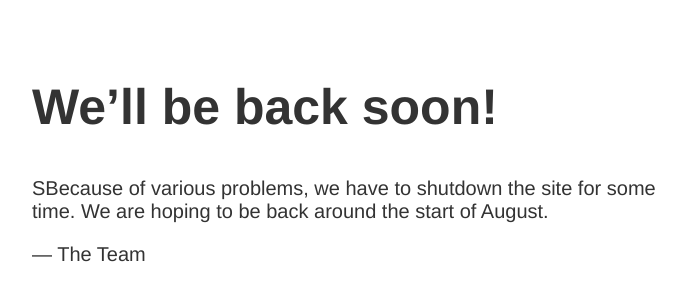
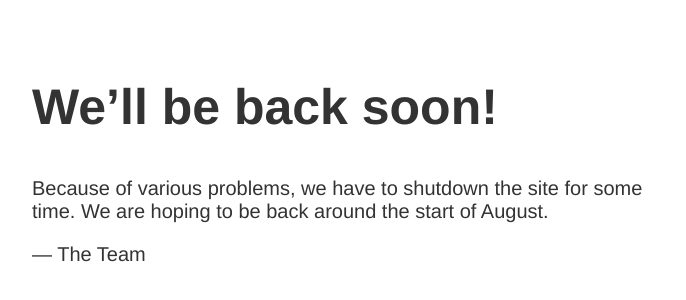
Before and after one commit to savetodrive/savetodrive.github.io, a plain HTML site: page index.html in a window 1280 px wide. Shown: the part 122-422 px from the top of the page, without its empty margins (283-969 px from the left). Drawn offline with Linux system fonts and the light colour scheme.

Commit message:
Update index.html

```diff
--- a/index.html
+++ b/index.html
@@ -12,7 +12,7 @@
 <article>
     <h1>We&rsquo;ll be back soon!</h1>
     <div>
-        <p>SBecause of various problems, we have to shutdown the site for some time. We are hoping to be back around the start of August.</p>
+        <p>Because of various problems, we have to shutdown the site for some time. We are hoping to be back around the start of August.</p>
         <p>&mdash; The Team</p>
     </div>
 </article>
```
